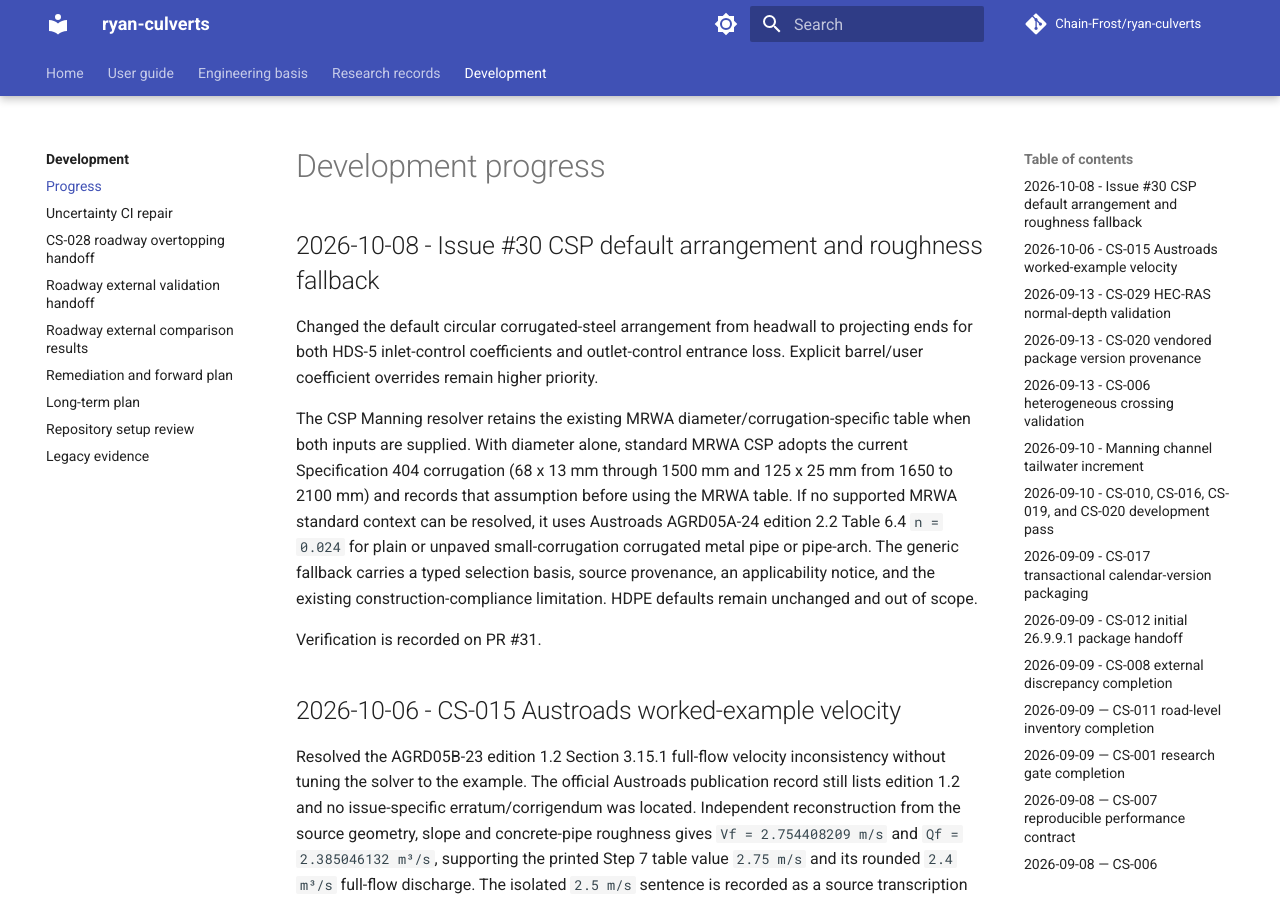
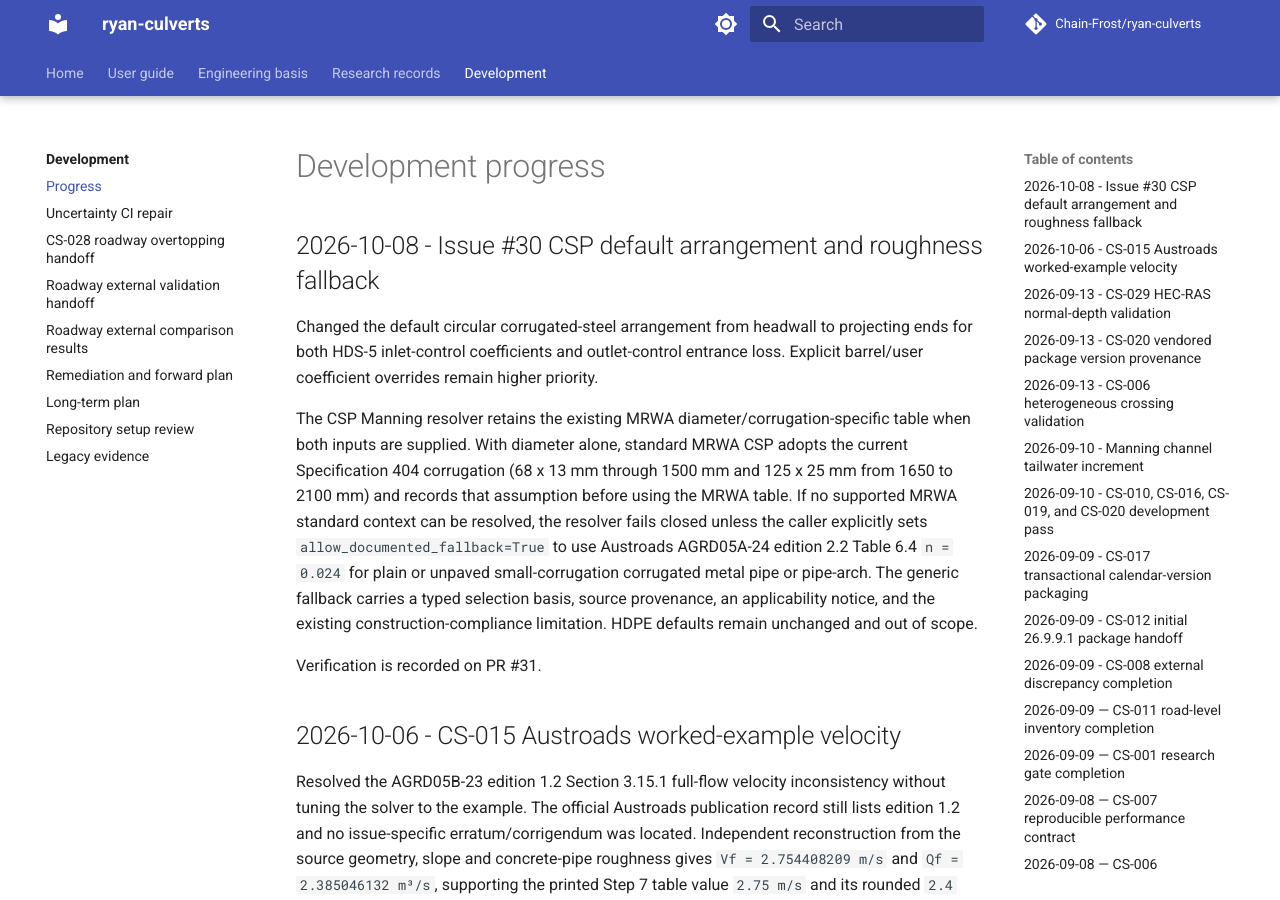
Before and after one commit to Chain-Frost/ryan-culverts, an MkDocs documentation site: the page built from docs/progress.md, in a window 1280 px wide and 900 px high. Built offline with MkDocs 1.6.1 and Material for MkDocs 9.7.7, drawn with Linux system fonts in a browser that asks for light colours; comment, search, counter and statistics services are not loaded.

Commit message:
Record CSP generic fallback opt-in

```diff
--- a/docs/progress.md
+++ b/docs/progress.md
@@ -10,7 +10,8 @@ The CSP Manning resolver retains the existing MRWA diameter/corrugation-specific
 when both inputs are supplied. With diameter alone, standard MRWA CSP adopts the current
 Specification 404 corrugation (68 x 13 mm through 1500 mm and 125 x 25 mm from 1650 to
 2100 mm) and records that assumption before using the MRWA table. If no supported MRWA
-standard context can be resolved, it uses Austroads AGRD05A-24 edition 2.2 Table 6.4
+standard context can be resolved, the resolver fails closed unless the caller explicitly
+sets `allow_documented_fallback=True` to use Austroads AGRD05A-24 edition 2.2 Table 6.4
 `n = 0.024` for plain or unpaved small-corrugation corrugated metal pipe or pipe-arch.
 The generic fallback carries a typed selection basis, source provenance, an applicability
 notice, and the existing construction-compliance limitation. HDPE defaults remain
```
